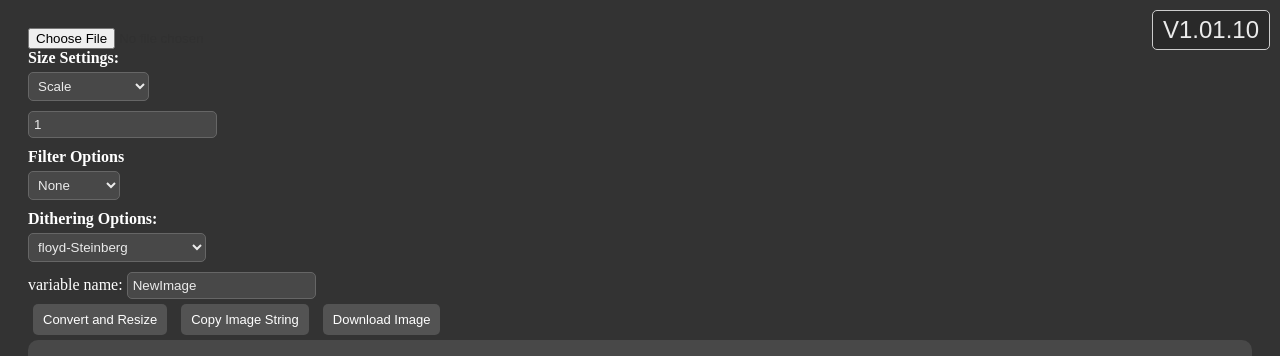
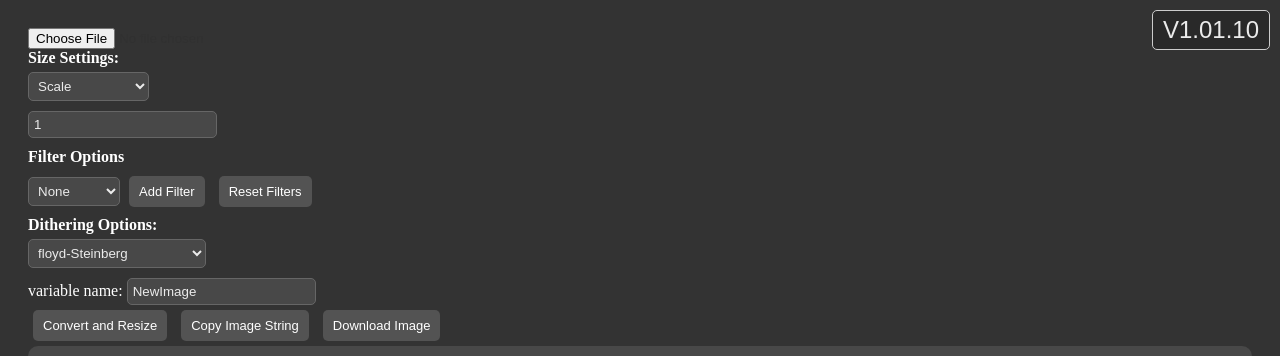
Before and after one commit to Yu-Hayate/Makecode-Yu-Hayate-Dithering, a plain HTML site: page index.html in a window 1280 px wide. Shown: the top 356 px of the page. Drawn offline with Linux system fonts and the light colour scheme.

Commit message:
Update index.html
added
* Add Filter button
* reset Filters Button

```diff
--- a/index.html
+++ b/index.html
@@ -40,6 +40,8 @@
             <option value="blur">Blur</option>
             <option value="invert">Invert</option>
         </select>
+        <button onclick="addFilter()">Add Filter</button>
+        <button onclick="resetFilter()">Reset Filters</button>
     </div>
 
     <div id="none" style="display: none;">
```
